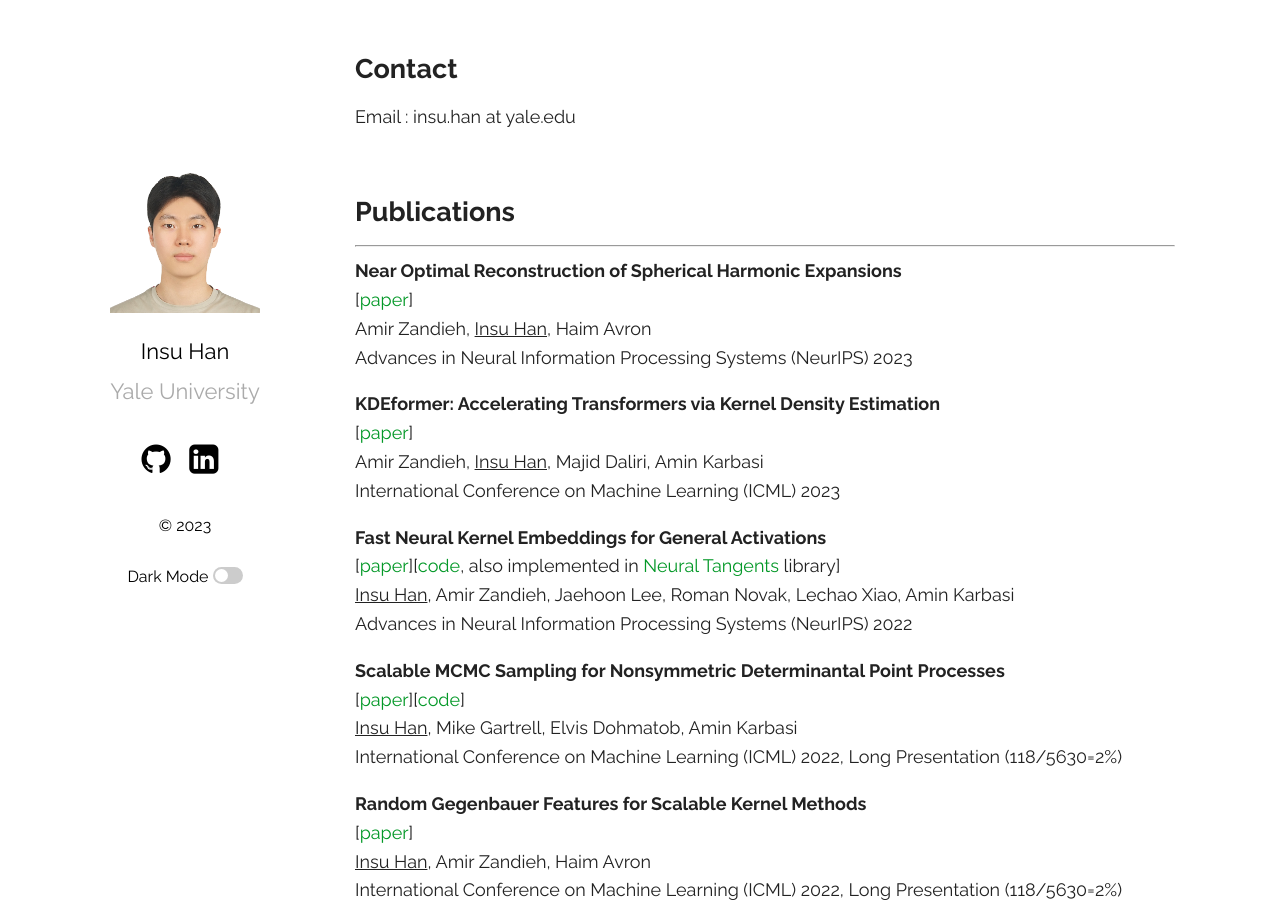
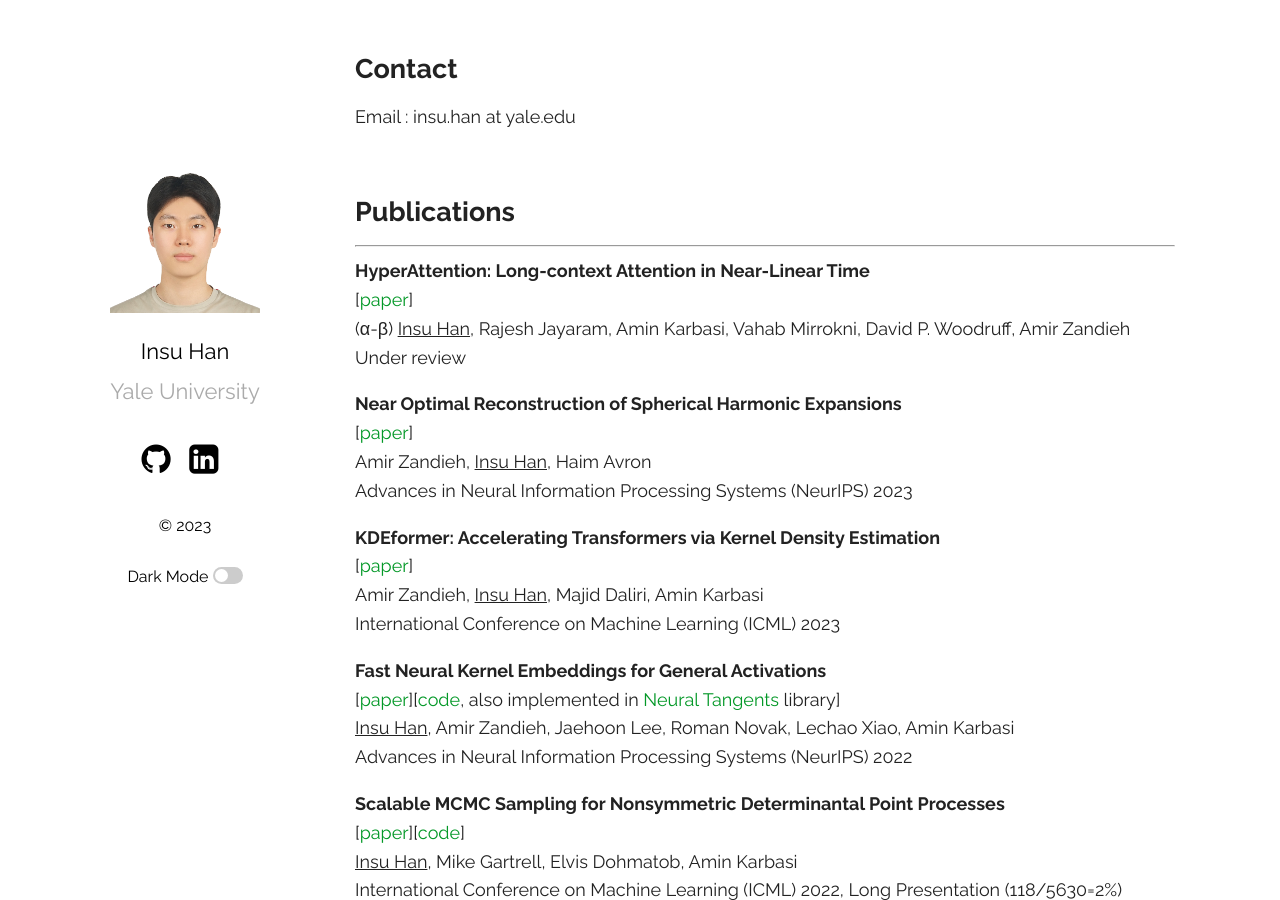
Before and after one commit to insuhan/insuhan.github.io, a Jekyll site: the page built from _posts/2019-03-23-welcome-to-jekyll.markdown, in a window 1280 px wide and 900 px high, scrolled down 415 px. Built offline with Jekyll 4.4.1, drawn with Linux system fonts in a browser that asks for light colours; a style sheet for code colours, icons or effects is not loaded.

Commit message:
update hyperattn

```diff
--- a/_posts/2019-03-23-welcome-to-jekyll.markdown
+++ b/_posts/2019-03-23-welcome-to-jekyll.markdown
@@ -33,6 +33,13 @@ I am a recipient of [Microsoft Research Asia Fellowship 2019]. <br/>
 <br/>
 ## Publications
 -----
+
+
+**HyperAttention: Long-context Attention in Near-Linear Time** <br/>
+[[paper][hyperattn_paper]{:target="_blank"}]<br/>
+(α-β) <U>Insu Han</U>, Rajesh Jayaram, Amin Karbasi, Vahab Mirrokni, David P. Woodruff, Amir Zandieh<br/>
+Under review
+<br/>
 
 **Near Optimal Reconstruction of Spherical Harmonic Expansions** <br/>
 [[paper][gegen_recon_paper]{:target="_blank"}]<br/>
@@ -144,7 +151,7 @@ International Conference on Machine Learning (ICML) 2015
 [fastdppmap_aistats20]: http://alinlab.kaist.ac.kr/resource/fastdppmap_aistats2020.pdf
 [ntk_paper]: https://arxiv.org/pdf/2106.07880.pdf
 [kdeformer_paper]: https://arxiv.org/pdf/2302.02451.pdf
-
+[hyperattn_paper]: https://arxiv.org/pdf/2310.05869.pdf
 
 <br/>
 ## Research experiences
```
Also changed, not shown: 3 other files.
